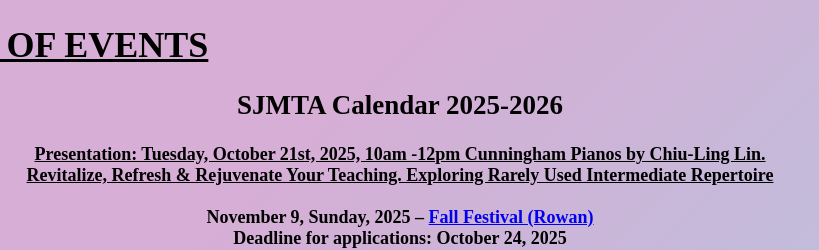
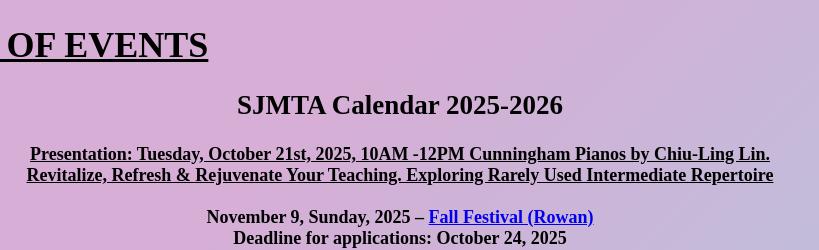
Before and after one commit to SJMTA/sjmta.org, a plain HTML site: page src/pages/COE.html in a window 1280 px wide. Shown: the top 250 px of the page, 240-1059 px from the left. Drawn offline with Linux system fonts and the light colour scheme.

Commit message:
Update: 2025 Events - AM/PM

```diff
--- a/src/pages/COE.html
+++ b/src/pages/COE.html
@@ -35,7 +35,7 @@
 
 <div style="text-align:center;">
 	<h2>SJMTA Calendar 2025-2026</h2>
-	<b><u>Presentation: Tuesday, October 21st, 2025, 10am -12pm Cunningham Pianos by Chiu-Ling Lin.<br>
+	<b><u>Presentation: Tuesday, October 21st, 2025, 10AM -12PM Cunningham Pianos by Chiu-Ling Lin.<br>
 		Revitalize, Refresh & Rejuvenate Your Teaching. Exploring Rarely Used Intermediate Repertoire</u><br><br>
 
 
```
